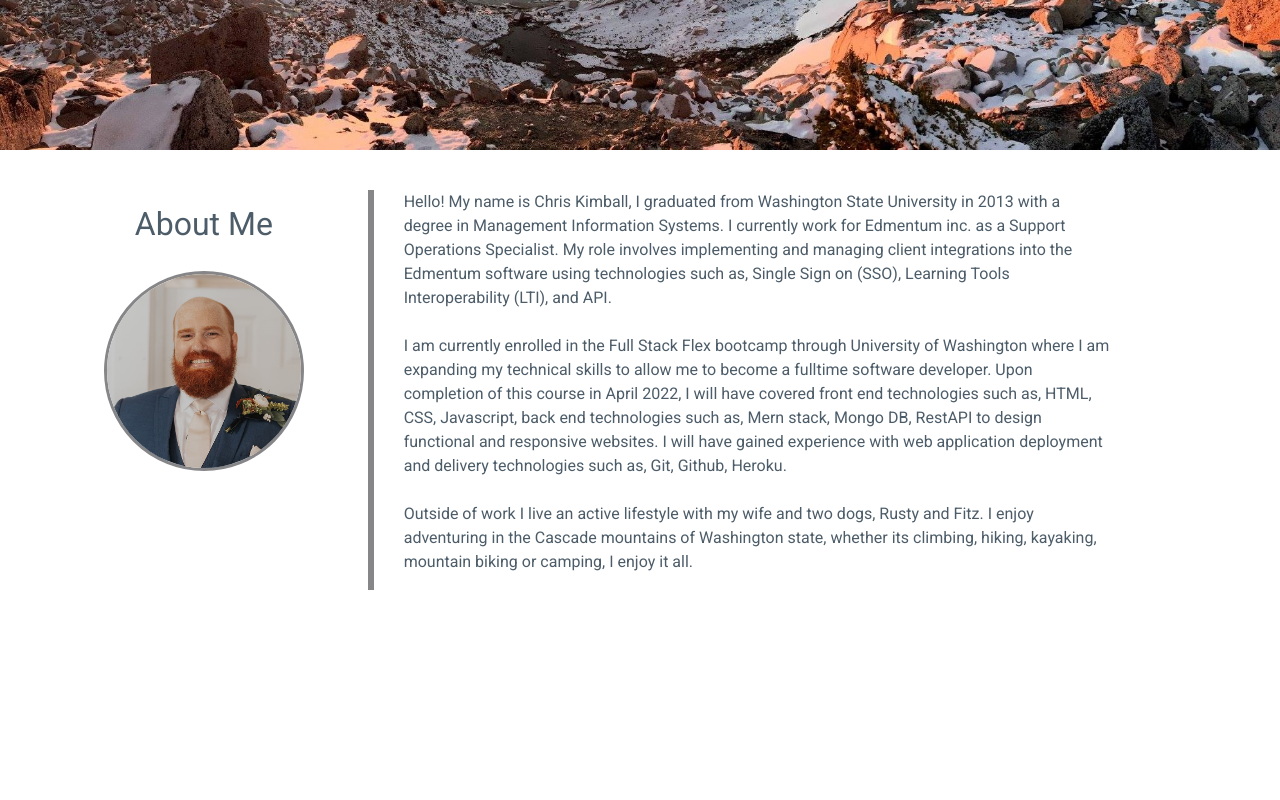
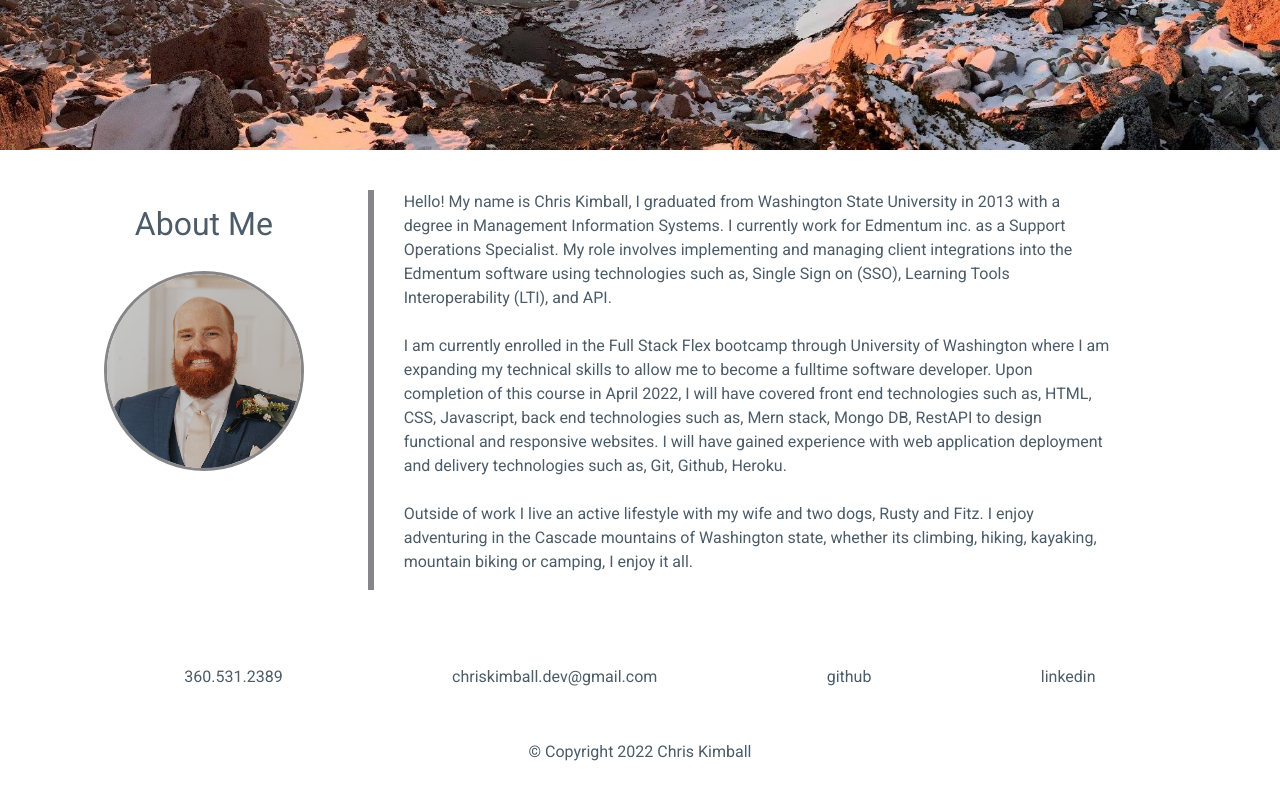
Before and after one commit to chriskimball/chriskimball.github.io, a React (Create React App) app: page / in a window 1280 px wide. Shown: the part 400-1200 px from the top of the page. Before the commit the page ends 1060 px from the top, so only its background shows below. Built offline with nearby package versions, Linux system fonts and the light colour scheme.

Commit message:
Added contact links to footer element which will display on all views. Removed comments from mainbio and navbar components.

```diff
--- a/src/components/Footer.js
+++ b/src/components/Footer.js
@@ -1,11 +1,26 @@
-// TODO: Configure Footer.
-
 const Footer= () => {
     return (
       <footer>
 
+          <article id="contact">
+                <ul>
+                    <li>
+                        <a href="tel:3605312389" target="_blank">360.531.2389</a>
+                    </li>
+                    <li>
+                        <a href="mailto:chriskimball.dev@gmail.com" target="_blank">chriskimball.dev@gmail.com</a>
+                    </li>
+                    <li>
+                        <a href="https://github.com/chriskimball" target="_blank">github</a>
+                    </li>
+                    <li>
+                        <a href="https://www.linkedin.com/in/chriskimball1" target="_blank">linkedin</a>
+                    </li>
+                </ul>
+            </article>
+            <p>© Copyright 2022 Chris Kimball</p>
       </footer>
     );
   }
 
-  export default Footer;
+export default Footer;
--- a/src/components/Navbar.js
+++ b/src/components/Navbar.js
@@ -1,5 +1,5 @@
-// TODO: Format Navbar
 import '../styles/nav.css'
+
 const Navbar = ({ view, setView }) => {
   return (
     <header className="navbar navbar-dark">
--- a/src/styles/root.css
+++ b/src/styles/root.css
@@ -45,3 +45,40 @@ footer{
     text-align:center;
     padding:15px;
 }
+
+#contact {
+    display: flex;
+    flex-wrap: wrap;
+    flex: 1 0 auto;
+    align-items: center;
+}
+
+#contact ul{
+    list-style-type:none;
+    display:flex;
+    padding: 10px;
+    justify-content:space-evenly;
+    flex-wrap:wrap;
+    width:100%;
+    align-content: center;
+}
+
+#contact ul li{
+    padding:10px;
+    color:var(--main-font);
+    transition:all .5s ease-in-out;
+}
+
+#contact ul li:hover{
+    transition:all .5s ease-in-out;
+    transform:scale(1.5)
+}
+
+#contact a{
+    text-decoration:none;
+    color:var(--main-font);
+}
+
+#copyright {
+    transition:none;
+}
```
Also changed, not shown: src/components/MainBio.js (+0 -25 lines).
